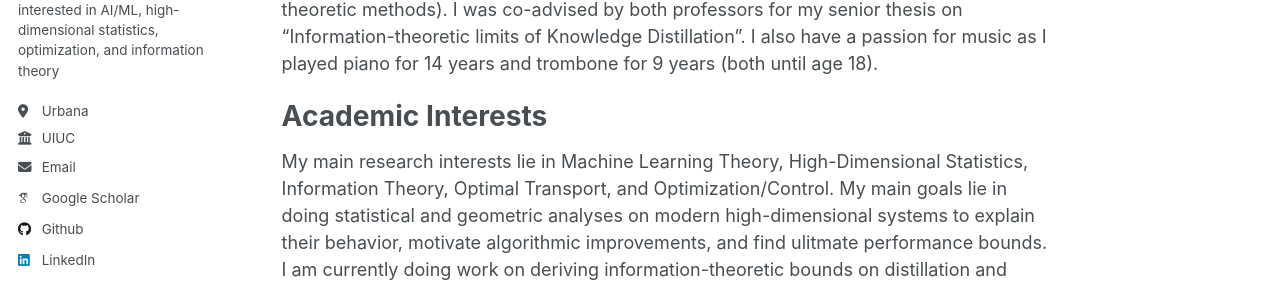
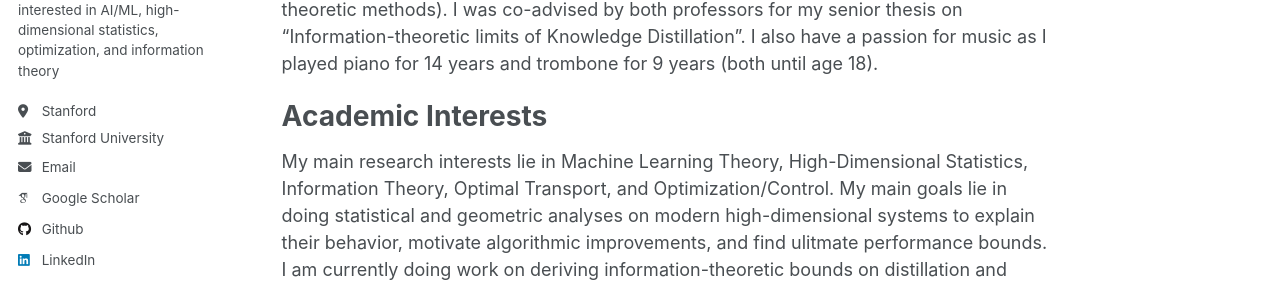
Before and after one commit to dxdt14/dxdt14.github.io, a Jekyll site: the page built from _pages/about.md, in a window 1280 px wide. Shown: the part 362-649 px from the top of the page. Built offline with Jekyll 4.4.1, drawn with Linux system fonts in a browser that asks for light colours; some web fonts are replaced.

Commit message:
updated config email, location, employer

```diff
--- a/_config.yml
+++ b/_config.yml
@@ -25,10 +25,10 @@ author:
   name             : ""
   pronouns         : "he/him"
   bio              : "I am a EE PhD student under Prof. Ayfer Ozgur. I am interested in AI/ML, high-dimensional statistics, optimization, and information theory"
-  location         : "Urbana"
-  employer         : "UIUC"
+  location         : "Stanford"
+  employer         : "Stanford University"
   uri              : # URL
-  email            : "vidhata2@illinois.edu"
+  email            : "vidhata6@stanford.edu"
 
   # Academic websites
   arxiv            : # URL - Update with the correct link to your profile
```
